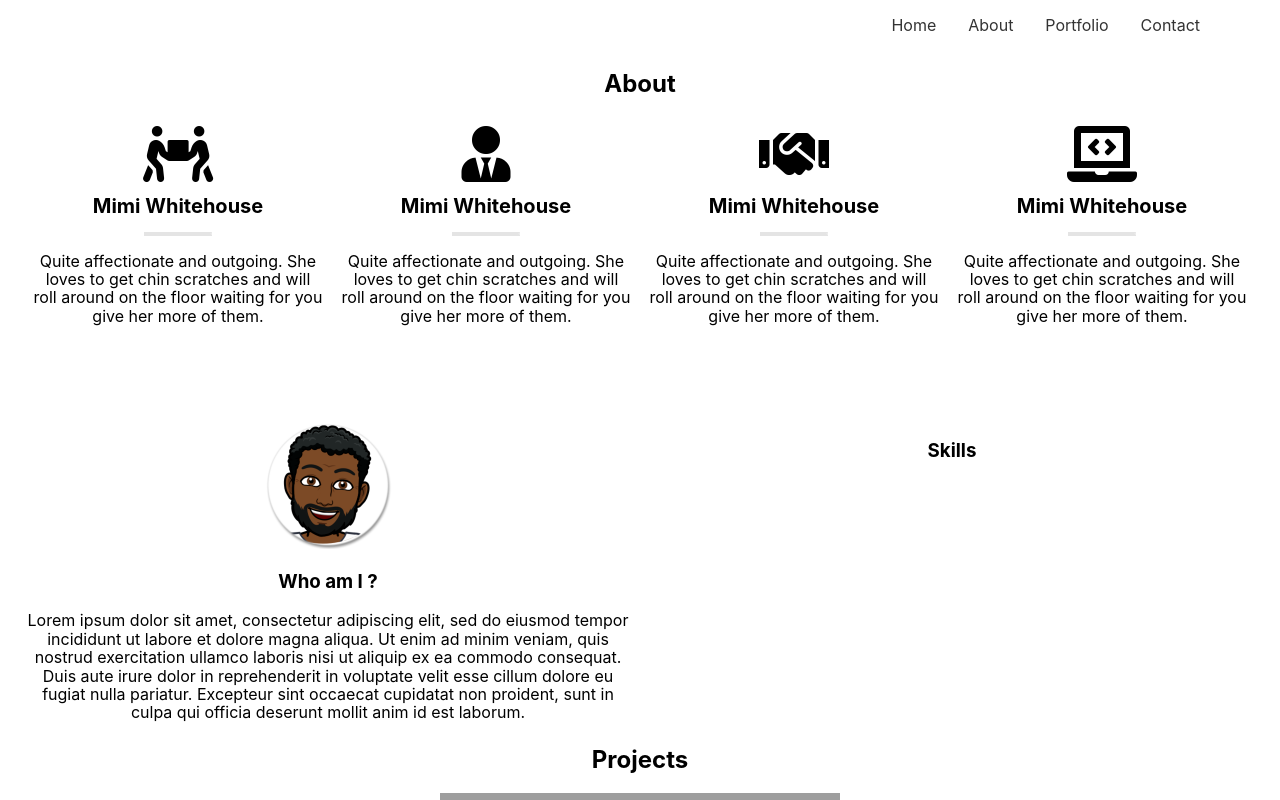
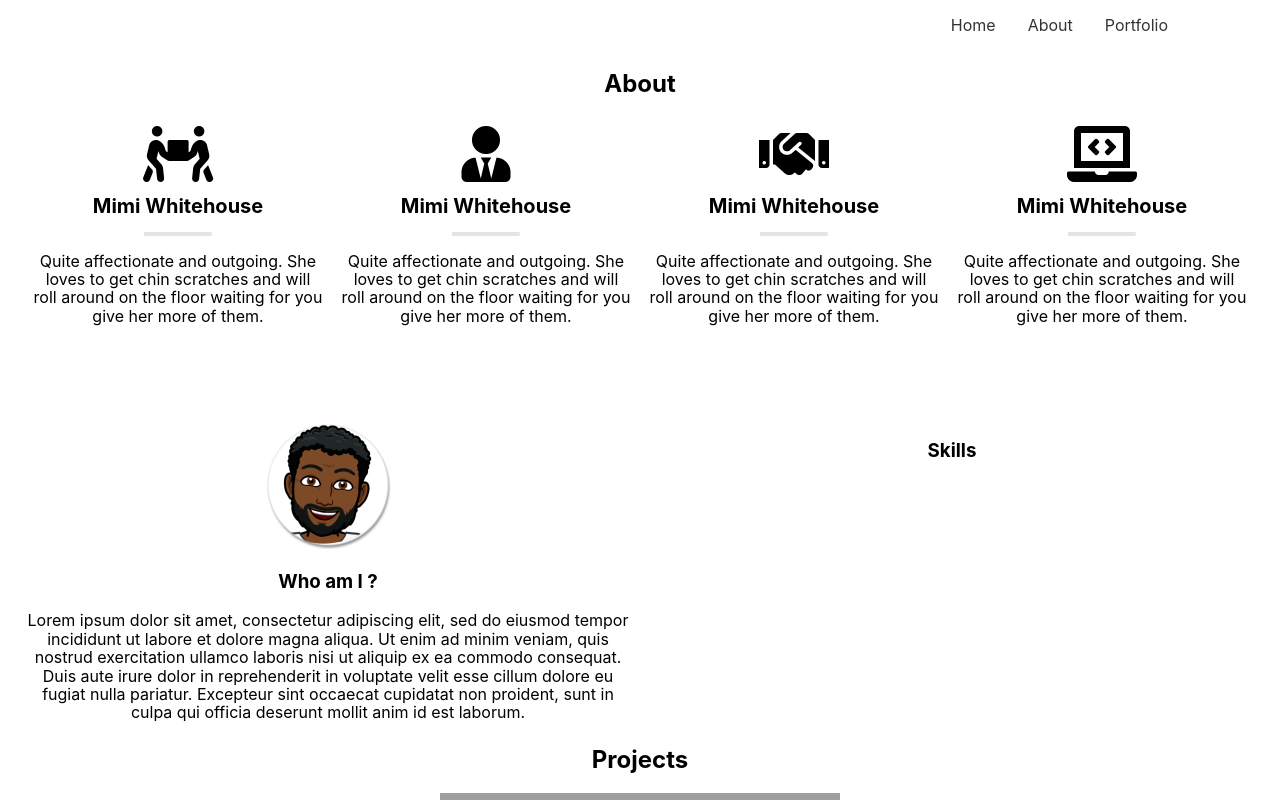
Before and after one commit to JeanMichaelRosario/iamjongui, a React (Create React App) app: page / in a window 1280 px wide. Shown: the top 800 px of the page. Built offline with nearby package versions, Linux system fonts and the light colour scheme; grey boxes are pictures that could not be loaded; some icons are missing.

Commit message:
comment out contact again

```diff
--- a/src/Components/Header.js
+++ b/src/Components/Header.js
@@ -9,7 +9,7 @@ class Header extends Component {
                         <a className="link dim dark-gray f6 f5-l dib mr3 mr4-l" href="#Home" title="Home">Home</a>
                         <a className="link dim dark-gray f6 f5-l dib mr3 mr4-l" href="#About" title="About">About</a>
                         <a className="link dim dark-gray f6 f5-l dib mr3 mr4-l" href="#Portfolio" title="Portfolio">Portfolio</a>
-                        <a className="link dim dark-gray f6 f5-l dib" href="#Contact" title="Contact">Contact</a>
+                        {/* <a className="link dim dark-gray f6 f5-l dib" href="#Contact" title="Contact">Contact</a> */}
                     </div>
                 </nav>
             </header>
```
